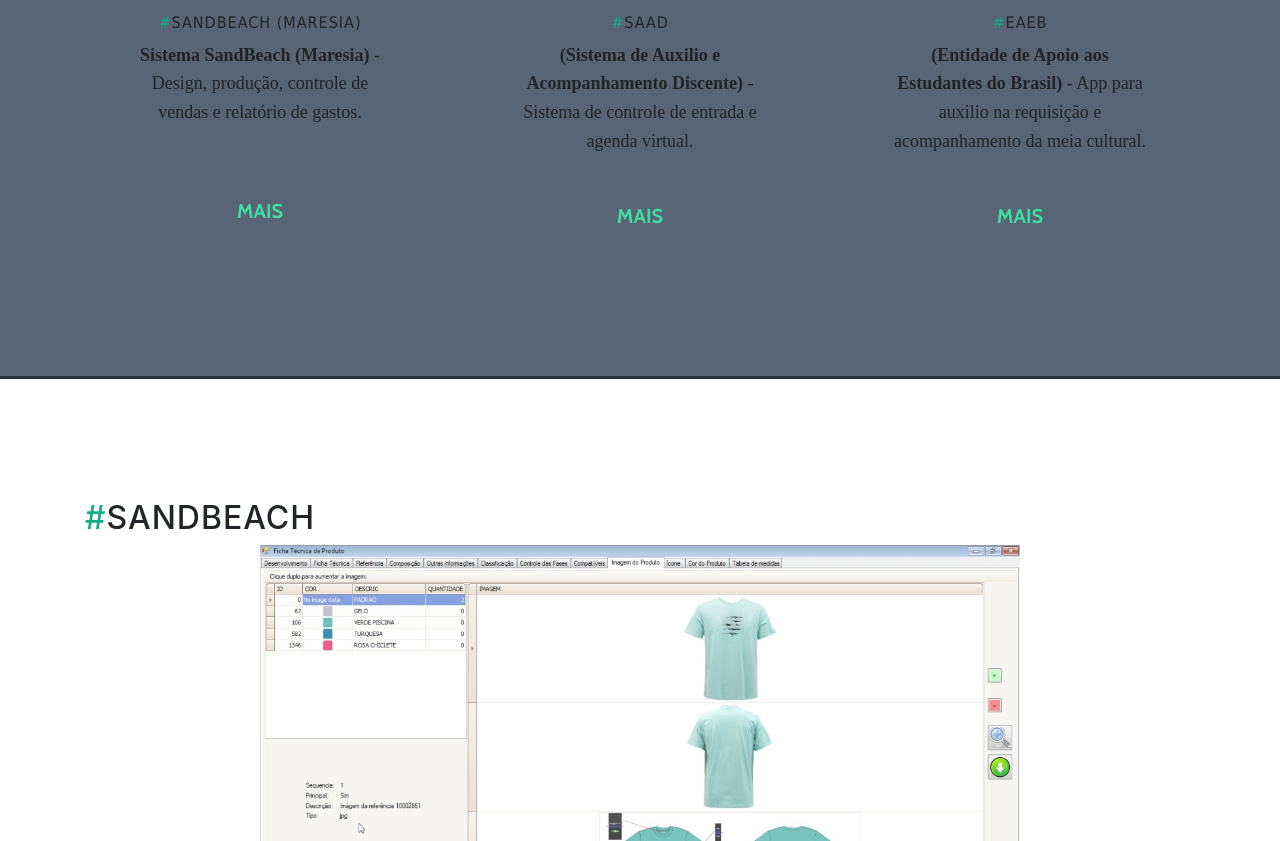
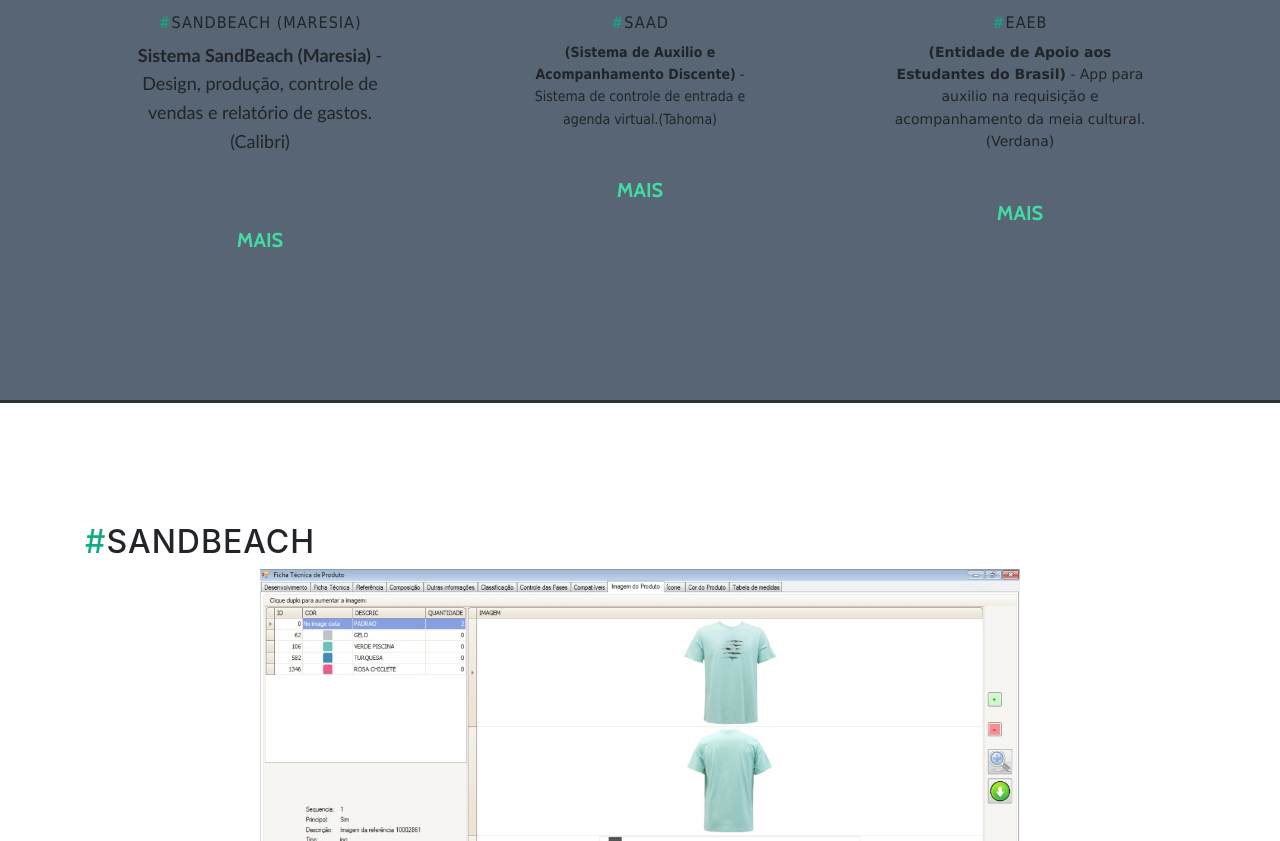
Before and after one commit to romulopm2/Portfolio, a website with bundled scripts: page index.html in a window 1280 px wide. Shown: the part 1179-2020 px from the top of the page. Built offline with nearby package versions, Linux system fonts and the light colour scheme.

Commit message:
Add files via upload

```diff
--- a/index.html
+++ b/index.html
@@ -72,27 +72,26 @@
           <div class="col-lg-3 mx-auto" id="conteudo">
             <p><img id="img-principal1"></p>
             <h6><a style="color:#10ac84;">#</a>SandBeach (Maresia)</h6>
-            <p><b>Sistema SandBeach (Maresia)</b>
-          - Design, produção, controle de vendas e relatório de gastos.</p><br>
-<p><a class="btn btn-default btn-lg" href="#slide01">Mais</a></p>
+            <p style="font-family:'calibri';font-size:18px;"><b>Sistema SandBeach (Maresia)</b>
+          - Design, produção, controle de vendas e relatório de gastos.(Calibri)</p><br>
+          <p><a class="btn btn-default btn-lg" href="#slide01">Mais</a></p>
           </div>
           <div class="col-lg-3 mx-auto" id="conteudo">
             <p><img id="img-principal2"></p>
             <h6><a style="color:#10ac84;" href="slide01">#</a>SAAD</h6>
-            <p><b>(Sistema de Auxilio e Acompanhamento Discente)</b>
-            - Sistema de controle de entrada e agenda virtual.</p>
-<p><a class="btn btn-default btn-lg" href="#slide02">Mais</a></p>
+            <p style="font-family:'tahoma';font-size:14px;"><b>(Sistema de Auxilio e Acompanhamento Discente)</b>
+            - Sistema de controle de entrada e agenda virtual.(Tahoma)</p>
+            <p><a class="btn btn-default btn-lg" href="#slide02">Mais</a></p>
           </div>
           <div class="col-lg-3 mx-auto" id="conteudo">
             <p><img id="img-principal3"></p>
             <h6><a style="color:#10ac84;" href="slide01">#</a>EAEB</h6>
-            <p><b>(Entidade de Apoio aos Estudantes do Brasil)</b>
-            - App para auxilio na requisição e acompanhamento da meia cultural.</p>
-<p><a class="btn btn-default btn-lg" href="#slide03">Mais</a></p>
+            <p style="font-family:'verdana';font-size:14px;"><b>(Entidade de Apoio aos Estudantes do Brasil)</b>
+            - App para auxilio na requisição e acompanhamento da meia cultural.(Verdana)</p>
+            <p><a class="btn btn-default btn-lg" href="#slide03">Mais</a></p>
           </div>
 
         </div>
-
       </div>
     </section>
 
```
